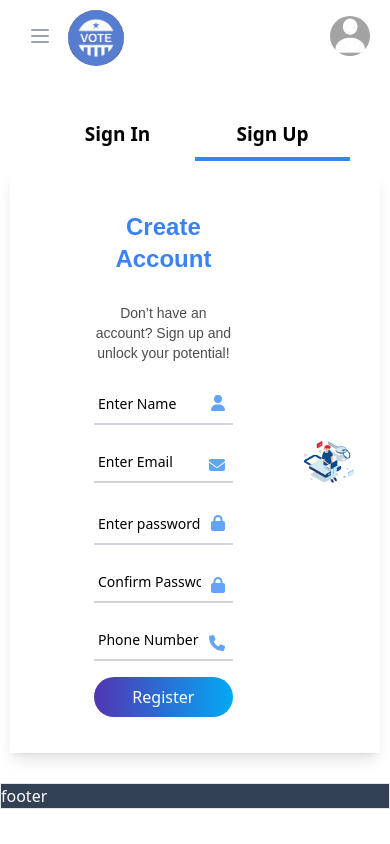
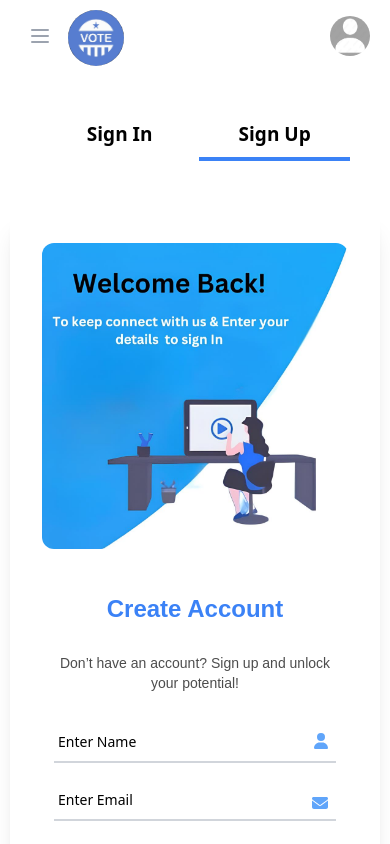
Before and after one commit to miniproject20234/voting_system, a React (Create React App) app in the folder voteing/: page /auth in a window 390 px wide. Both pictures are taken after a click on the button "Sign Up". Shown: the top 844 px of the page. Built offline with nearby package versions, Linux system fonts and the light colour scheme.

Commit message:
profile page for phone vie

```diff
--- a/voteing/src/components/SignInForm.js
+++ b/voteing/src/components/SignInForm.js
@@ -114,10 +114,13 @@ const Login = () => {
   };
 
   return (
-    <div className="p-5 flex h-[75vh] items-center justify-center">
+    <div className="p-5 flex sm:h-[100vh]  items-center justify-center">
       <div className="bg-grey-500 p-5 shadow-lg flex items-center justify-center">
-        <div className="bg-[#fffcfd2d] flex rounded-2xl max-w-3xl">
-          <div className="px-16">
+        <div className="bg-[#fffcfd2d]    sm:flex rounded-2xl sm:max-w-3xl">
+          <div className="w-full flex   sm:hidden p-10 ">
+            <img className="rounded-xl" src={login_img} alt="Login" />
+          </div>
+          <div className="sm:px-16 px-4">
             <h2 className="font-bold text-2xl text-blue-500 text-center">
               Login
             </h2>
@@ -180,17 +183,19 @@ const Login = () => {
             <div className="mt-4 text-xs flex justify-between items-center">
               <div>
                 {!showForgotPassword ? (
-        <p onClick={handleForgotPasswordClick} className="cursor-pointer text-blue-500 hover:bg-slate-100 p-1 rounded-md   ">
+                  <p
+                    onClick={handleForgotPasswordClick}
+                    className="cursor-pointer text-blue-500 hover:bg-slate-100 p-1 rounded-md   "
+                  >
                     Forgot Passwords?
                   </p>
                 ) : (
                   <ForgotPassword />
                 )}
-
               </div>
             </div>
           </div>
-          <div className="w-1/2 flex items-center img_hid justify-center">
+          <div className="w-1/2   hidden sm:flex justify-center">
             <img className="rounded-xl" src={login_img} alt="Login" />
           </div>
         </div>
--- a/voteing/src/components/SignUpForm.js
+++ b/voteing/src/components/SignUpForm.js
@@ -1,12 +1,11 @@
 import React, { useState } from "react";
 import axios from "axios";
-import { ToastContainer,toast} from "react-toastify";
+import { ToastContainer, toast } from "react-toastify";
 import "react-toastify/dist/ReactToastify.css";
 // import { GoogleLogin } from "@react-oauth/google";
 // import { jwtDecode } from "jwt-decode";
 // import OTPInput, { ResendOTP } from "otp-input-react";
 // import { CgSpinner } from "react-icons/cg";
-
 
 import { FontAwesomeIcon } from "@fortawesome/react-fontawesome";
 import {
@@ -16,7 +15,7 @@ import {
   faUser,
   faPhone,
 } from "@fortawesome/free-solid-svg-icons";
-import RegisterImage from "../assets/key-removebg.png";
+import RegisterImage from "../assets/signup.jpeg";
 import {
   validateName,
   isValidEmail,
@@ -138,10 +137,13 @@ const Register = () => {
   };
 
   return (
-    <div className="flex   items-center justify-center custom-padding">
-      <div className="bg-grey-500  p-5 shadow-lg flex items-center justify-center">
-        <div className="bg-[#fffcfd2d]   flex rounded-2xl max-w-3xl">
-          <div className="px-16">
+    <div className="flex mt-10  sm:h-[100vh] items-center justify-center custom-padding">
+      <div className="bg-grey-500  p-5 rounded-xl shadow-xl flex items-center justify-center">
+        <div className="bg-[#fffcfd2d] sm:flex  rounded-2xl max-w-md sm:max-w-3xl">
+        <div className="p-3 sm:w-full   sm:flex w-full  ">
+            <img className="rounded-xl " src={RegisterImage} alt="Register" />
+            </div>
+          <div className="px-6   p-3 w-full  items-center">
             <h2 className="font-bold text-2xl mt-5 text-blue-500 text-center">
               Create Account
             </h2>
@@ -149,7 +151,7 @@ const Register = () => {
               Don’t have an account? Sign up and unlock your potential!
             </p>
 
-            <form className="flex flex-col gap-4" onSubmit={handleSubmit}>
+            <form className="flex flex-col  mt-2 gap-4" onSubmit={handleSubmit}>
               <div className="relative">
                 <FontAwesomeIcon
                   icon={faUser}
@@ -292,7 +294,7 @@ const Register = () => {
                 </label>
                 <div className="">
                 <OTPInput value={OTP} onChange={setOTP} autoFocus  OTPLength={6} otpType="number" disabled={false} secure className=" flex justify-between  border-black rounded-md  text-xl" separator={<span className="">-</span>}  placeholder="______  "  errorStyle="error"
-      successStyle="success"  />
+                      successStyle="success"  />
                 <ResendOTP onResendClick={() => console.log("Resend clicked")} />
                </div>
                <button
@@ -304,7 +306,6 @@ const Register = () => {
                   )}
                   <span>Verify OTP</span>
                 </button> */}
-
 
               <button
                 type="submit"
@@ -329,9 +330,9 @@ const Register = () => {
               </button>
             </form>
           </div>
-          <div className="w-1/2 flex items-center img_hid justify-center">
-            <img className="rounded-xl" src={RegisterImage} alt="Register" />
-          </div>
+
+
+
         </div>
       </div>
       <ToastContainer autoClose={2000} />
--- a/voteing/src/components/auth.js
+++ b/voteing/src/components/auth.js
@@ -29,7 +29,7 @@ const navigate=useNavigate();
                 </button>
                 <button
                     onClick={() => setIsSignUp(true)}
-                    className={`p-2 w-full border-b-4 py-2 px-4 ${
+                    className={`p-2 w-full border-b-4 py-2 px-2 ${
                         isSignUp ? ' border-blue-500 ' : 'hover:text-sky-500 border-transparent'
                     }`}
                 >
--- a/voteing/src/css/SignInForm.css
+++ b/voteing/src/css/SignInForm.css
@@ -26,10 +26,7 @@ h2, p {
   /* media query for image hide  */
   @media screen and (max-width: 600px){
 
-  .img_hid{
-    display: none;
 
-  }
   .placeholder-small::placeholder {
     font-size: 14px; /* This will override the font size within the media query */
   }
--- a/voteing/src/css/SignUpForm.css
+++ b/voteing/src/css/SignUpForm.css
@@ -43,11 +43,6 @@ h2, p {
 /* media query for image hide  */
   @media screen and (max-width: 600px){
 
-
-  .img_hid{
-    display: none;
-
-  }
   .placeholder-small::placeholder {
     font-size: 14px; /* This will override the font size within the media query */
   }
```
Also changed, not shown: voteing/src/assets/girl.png, voteing/src/assets/signup.jpeg (added). Lines whose indentation alone changed are shown as unchanged.
